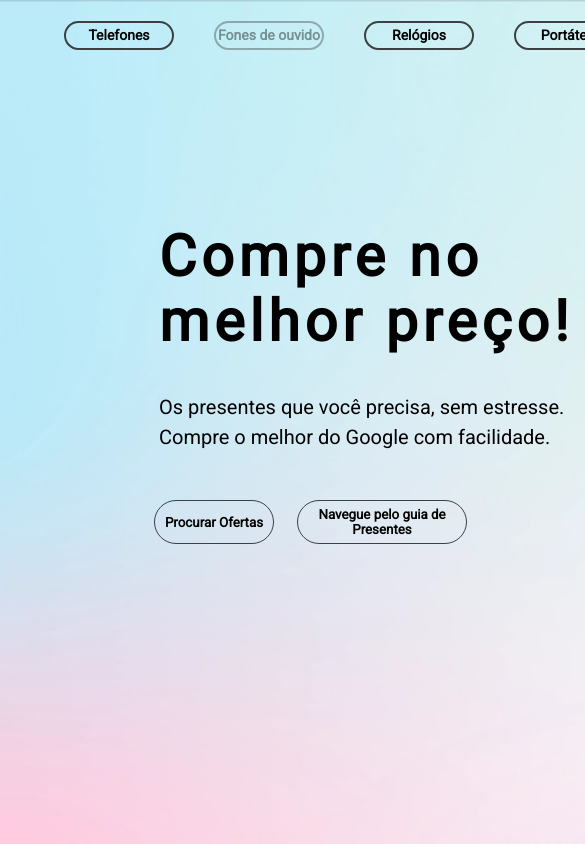
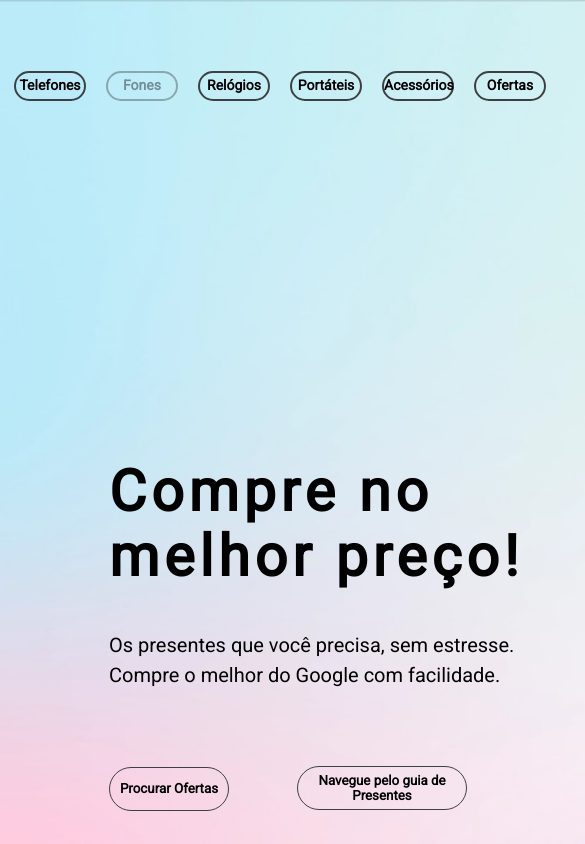
Before and after one commit to GabrielFelix22/projeto-eletronicos, a plain HTML site: page index.html in a window 390 px wide. Shown: the top 844 px of the page, 585 px wide, since content can reach past the window. Drawn offline with Linux system fonts and the light colour scheme.

Commit message:
aplicando responsividade

```diff
--- a/index.html
+++ b/index.html
@@ -13,7 +13,7 @@
         <img src="./foto-principal.png" alt="principal">
     <header>
         <a href="">Telefones</a>
-        <a href="">Fones de ouvido</a>
+        <a href="">Fones</a>
         <a href="">Relógios</a>
         <a href="">Portáteis</a>
         <a href="">Acessórios</a>
--- a/style.css
+++ b/style.css
@@ -115,3 +115,45 @@ p {
 .presentes:active {
     opacity: .5;
 }
+
+@media screen and (max-width: 500px) {
+    header {
+        display: flex;
+        top: 50px;
+        left: -50px;
+        gap: 20px;
+    }
+
+    a {
+        display: grid;
+        width: 72px;
+        height: 30px;
+    }
+
+    h1 {
+        display: inline-block;
+        position: absolute;
+        margin-top: 5em;
+        left: -20px;
+    }
+
+    p {
+        display: inline-block;
+        position: absolute;
+        margin-top: 28em;
+        left: -20px;
+    }
+
+    .ofertas {
+        display: inline-block;
+        position: absolute;
+        margin-top: 50em;
+        left: -20px;
+    }
+
+    .presentes {
+        display: inline-block;
+        position: absolute;
+        margin-top: 52.2em;
+    }
+}
```
